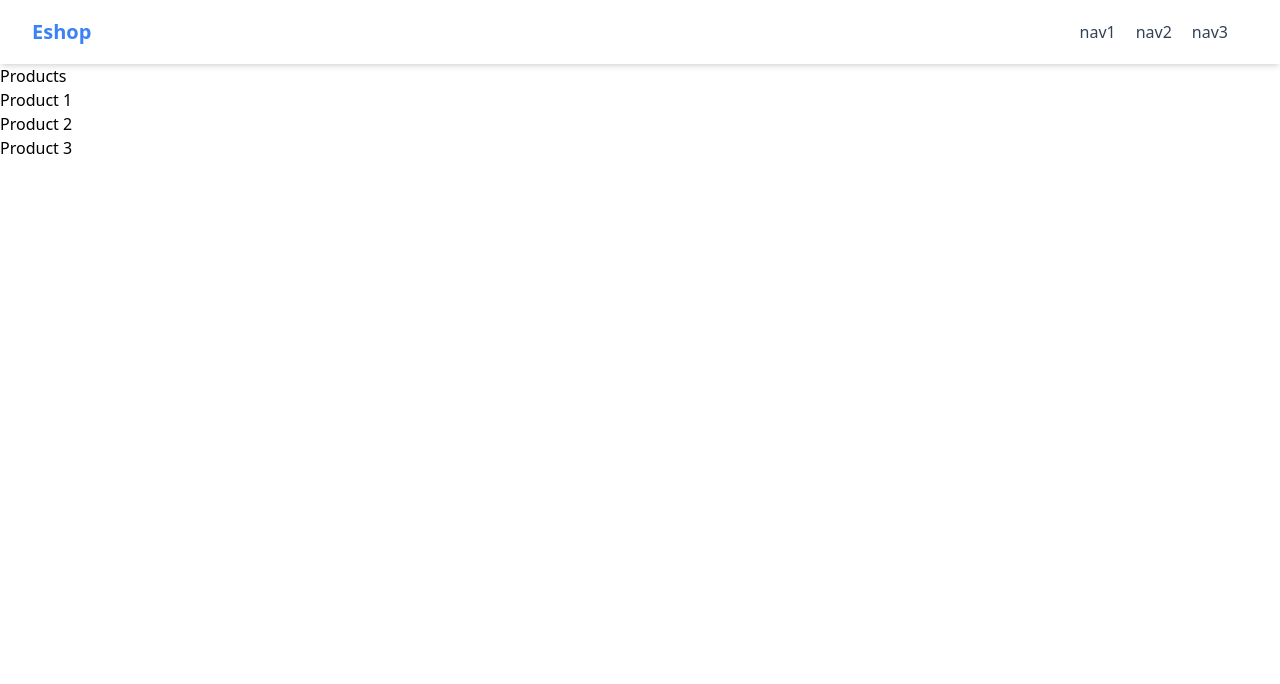
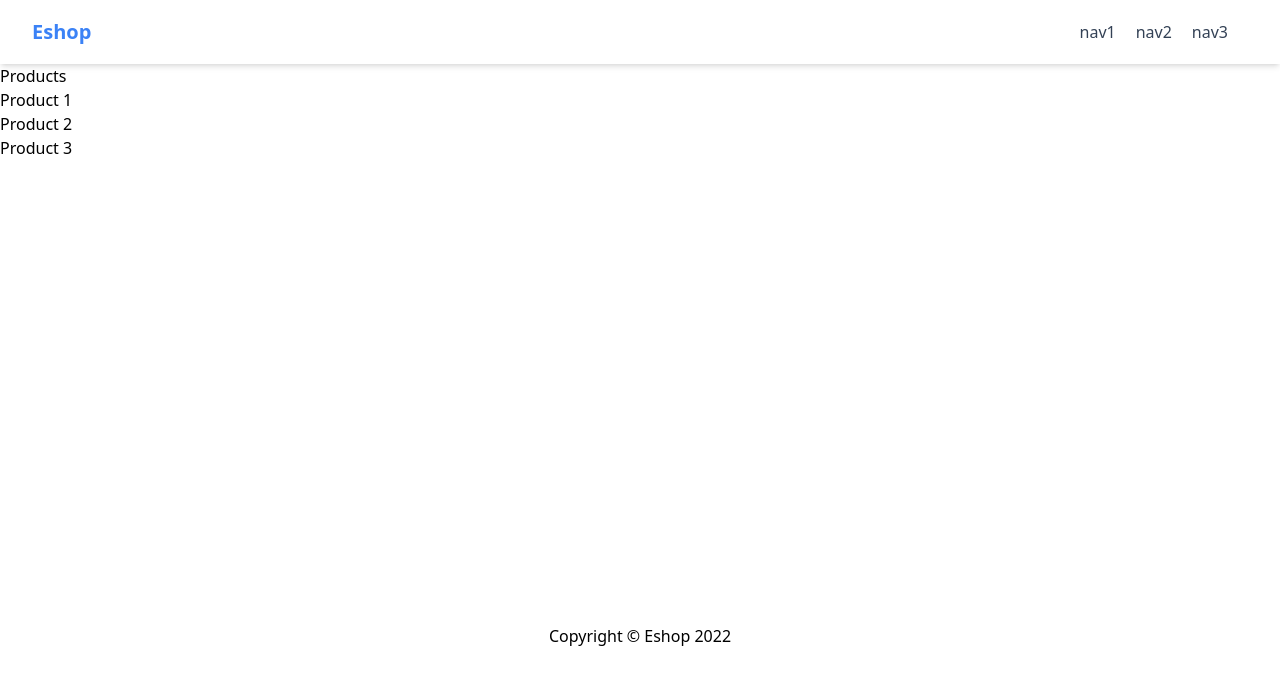
Before and after one commit to idrissi-hamza/eshop, a Next.js app: page / in a window 1280 px wide. Shown: the top 684 px of the page. Built offline with nearby package versions, Linux system fonts and the light colour scheme.

Commit message:
creat footer component

```diff
--- /dev/null
+++ b/components/Footer.js
@@ -0,0 +1,17 @@
+import Link from "next/link";
+import React from "react";
+
+const Footer = () => {
+  return (
+    <footer className="text-center space-y-2">
+      <p>Copyright &copy; Eshop 2022</p>
+      {/* <p>
+        <Link href="/about">
+          <a>About Eshop </a>
+        </Link>
+      </p> */}
+    </footer>
+  );
+};
+
+export default Footer;
--- a/components/Header.js
+++ b/components/Header.js
@@ -18,7 +18,7 @@ const Header = () => {
       <nav>
         <ul className="flex items-center justify-center sm:flex-row flex-col text-center  my-5 sm:my-0">
           {navLinks.map((link) => (
-            <li>
+            <li  key={link.label}>
               <Link href={link.link}>
                 <a className="sm:mr-5 text-slate-700 hover:text-black">
                   {link.label}
--- a/components/Layout.js
+++ b/components/Layout.js
@@ -1,4 +1,5 @@
 import Head from "next/head";
+import Footer from "./Footer";
 import Header from "./Header";
 
 const Layout = ({ title, keywords, description, children }) => {
@@ -15,6 +16,7 @@ const Layout = ({ title, keywords, description, children }) => {
       </Head>
       <Header/>
       {children}
+      <Footer/>
     </div>
   );
 };
--- a/pages/index.js
+++ b/pages/index.js
@@ -4,12 +4,15 @@ import Layout from "../components/Layout";
 export default function Home() {
   return (
     <Layout>
+      <div className="min-h-[70vh]">
+
       <h1>Products</h1>
       <ul>
         <li>Product 1</li>
         <li>Product 2</li>
         <li>Product 3</li>
       </ul>
+      </div>
     </Layout>
   );
 }
```
